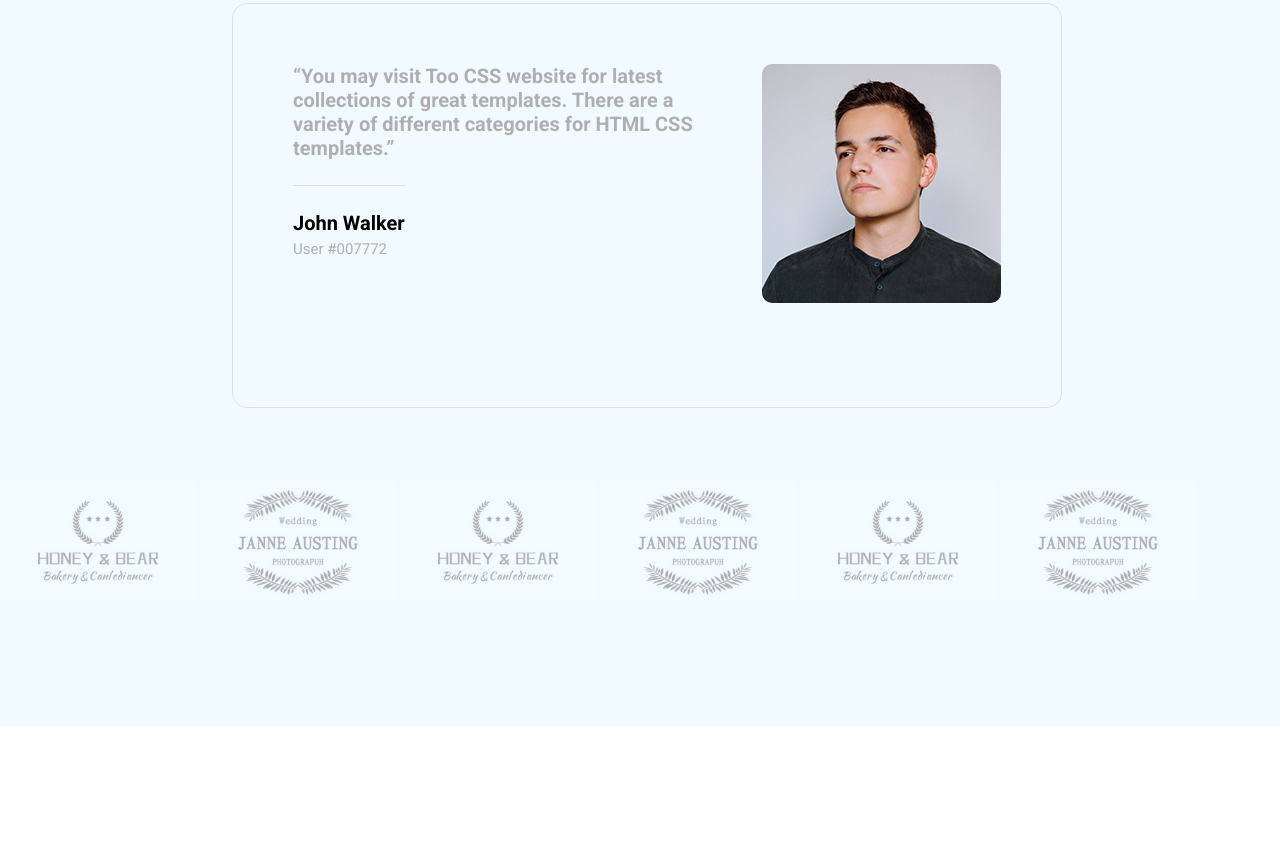
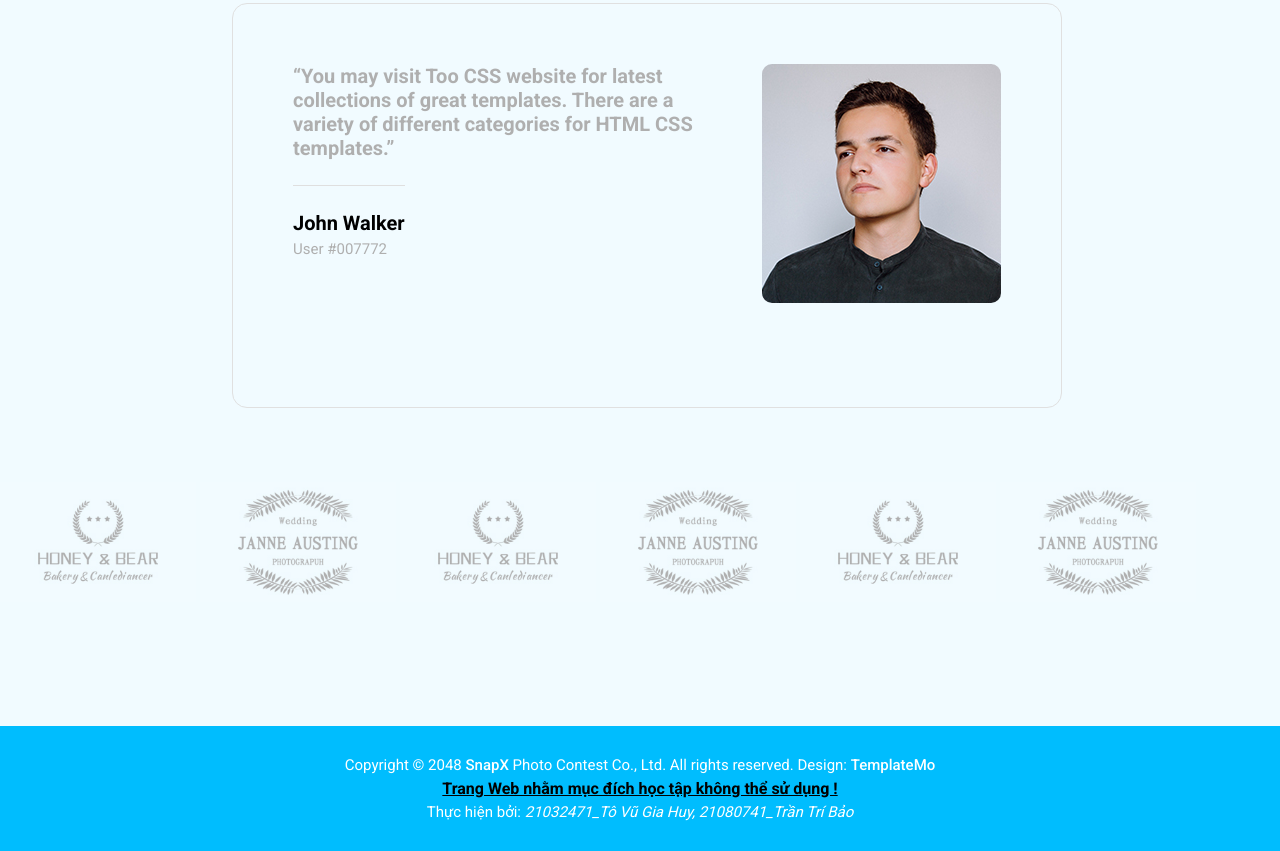
Before and after one commit to GiaHuyyy/B-i-T-p-L-n-CNW, a plain HTML site: page categories.html in a window 1280 px wide. Shown: the part 2547-3398 px from the top of the page. Before the commit the page ends 3273 px from the top, so only its background shows below. Drawn offline with Linux system fonts and the light colour scheme.

```diff
--- a/assets/css/categories.css
+++ b/assets/css/categories.css
@@ -195,3 +195,6 @@
     width: 196px;
     height: 120px;
 }
+.footer{
+    margin-top: 0px;
+}
--- a/categories.html
+++ b/categories.html
@@ -359,6 +359,27 @@
                     </div>
                 </div>
             </section>
+            <footer class="footer">
+                <div class="container">
+                    <div class="footer_item">
+                        <p>
+                            Copyright © 2048
+                            <a href="#!">SnapX</a>
+                            Photo Contest Co., Ltd. All rights reserved. Design:
+                            <a href="#!">TemplateMo</a>
+                        </p>
+                        <b style="text-decoration: underline"
+                            >Trang Web nhằm mục đích học tập không thể sử dụng
+                            !</b
+                        >
+                        <br />
+                        <p>
+                            Thực hiện bởi:
+                            <i>21032471_Tô Vũ Gia Huy, 21080741_Trần Trí Bảo</i>
+                        </p>
+                    </div>
+                </div>
+            </footer>
         </div>
     </body>
 </html>
```
